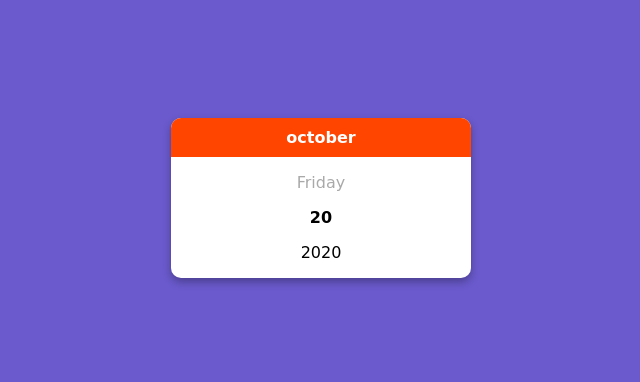
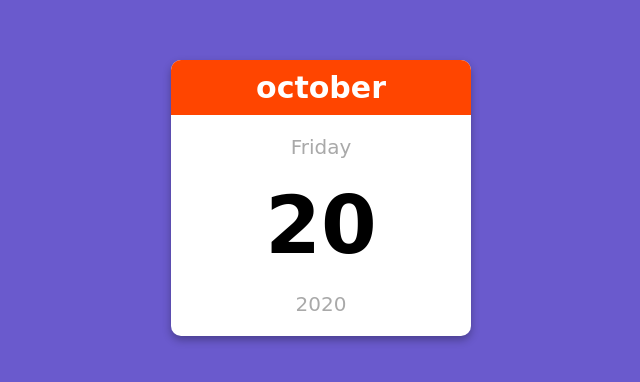
Before and after one commit to Abhay108cell/pract2807, a plain HTML site: page minCalender/index.html in a window 1280 px wide. Shown: the part 202-584 px from the top of the page, without its empty margins (319-959 px from the left). Drawn offline with Linux system fonts and the light colour scheme.

Commit message:
"Updated font styles and sizes in style.css and selected class year and completed css"

```diff
--- a/minCalender/style.css
+++ b/minCalender/style.css
@@ -22,17 +22,24 @@ body{
   background-color: orangered;
   color: white;
   padding: 10px;
-  font-style: 30px;
+  font-size: 30px;
   font-weight: bold;
 }
 
 .day-name{
-  font-style: 20px;
+  font-size: 20px;
   color: darkgray;
 }
 
 .day-number{
-  font-style: 80px;
+  font-size: 80px;
   margin: 0;
   font-weight: bold;
 }
+
+.year{
+  margin: 20px 0;
+  font-size: 20px;
+  color: darkgray;
+  font-weight: 500;
+}
```
